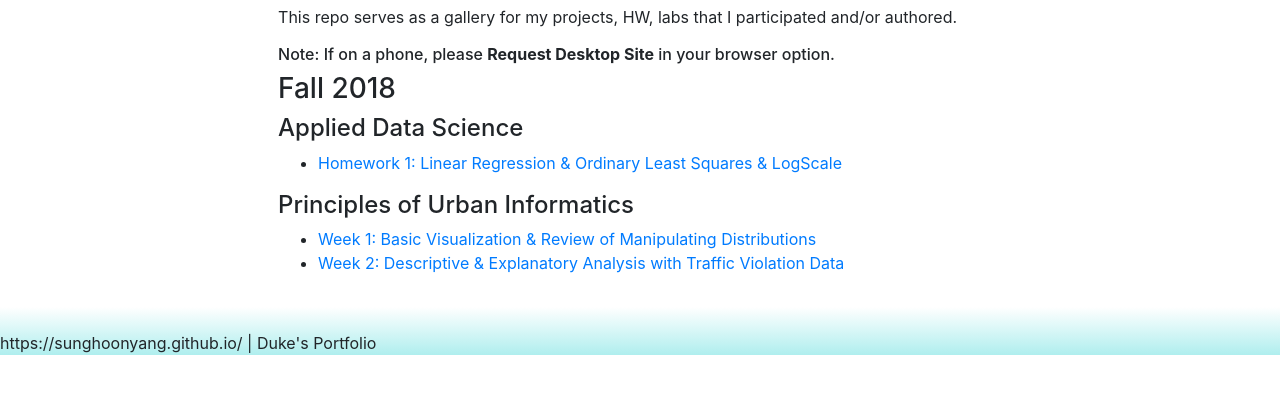
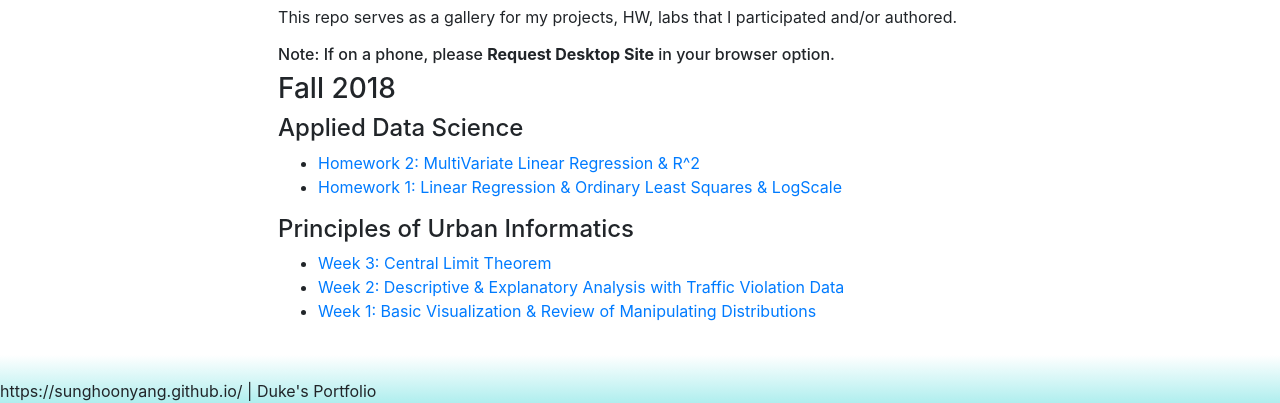
Before and after one commit to sunghoonyang/sunghoonyang.github.io, a plain HTML site: page gallery/cusp/index.html in a window 1280 px wide. Shown: the part 933-1336 px from the top of the page. Before the commit the page ends 1288 px from the top, so only its background shows below. Drawn offline with nearby package versions, Linux system fonts and the light colour scheme; a script that the page names is missing; a web font is replaced by a local one.

Commit message:
first draft for hw3

```diff
--- a/gallery/cusp/index.html
+++ b/gallery/cusp/index.html
@@ -104,12 +104,14 @@ Make sure your links are http, not relative paths
 <blockquote>
 <h4>Applied Data Science</h4>
 <ul>
+<li><a href="https://github.com/sunghoonyang/gallery-in-jupyter/blob/master/fall18/applied_data_science/session3/ADS2018_session3-questions.ipynb">Homework 2: MultiVariate Linear Regression &amp; R^2</a></li>
 <li><a href="https://github.com/sunghoonyang/gallery-in-jupyter/blob/master/fall18/applied_data_science/hw1/linear_regression.ipynb">Homework 1: Linear Regression &amp; Ordinary Least Squares &amp; LogScale</a></li>
 </ul>
 <h4>Principles of Urban Informatics</h4>
 <ul>
+<li><a href="https://github.com/sunghoonyang/gallery-in-jupyter/blob/master/fall18/principles_of_urban_informatics/hw4/Assignment1_shy256.ipynb">Week 3: Central Limit  Theorem</a> </li>
+<li><a href="https://github.com/sunghoonyang/gallery-in-jupyter/blob/master/fall18/fall18/principles_of_urban_informatics/hw3/HW3_shy256.ipynb">Week 2: Descriptive &amp; Explanatory Analysis with Traffic Violation Data</a> </li>
 <li><a href="https://github.com/sunghoonyang/gallery-in-jupyter/blob/master/fall18/principles_of_urban_informatics/hw1/basic_viz.ipynb">Week 1: Basic Visualization &amp; Review of Manipulating Distributions</a> </li>
-<li><a href="https://github.com/sunghoonyang/gallery-in-jupyter/blob/master/fall18/principles_of_urban_informatics/hw3/HW3_shy256.ipynb">Week 2: Descriptive &amp; Explanatory Analysis with Traffic Violation Data</a> </li>
 </ul>
 </blockquote>
             </div>
```
